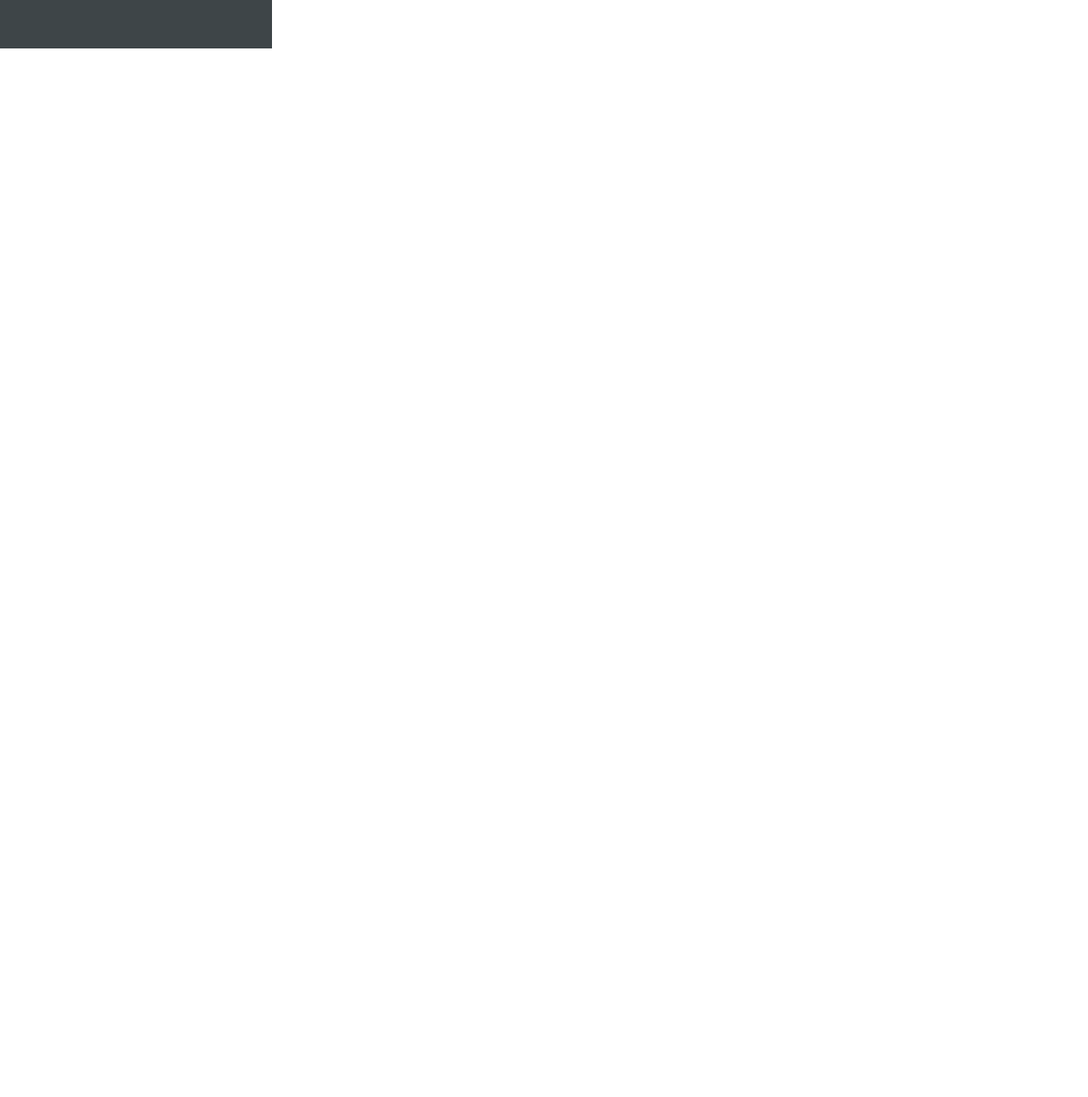
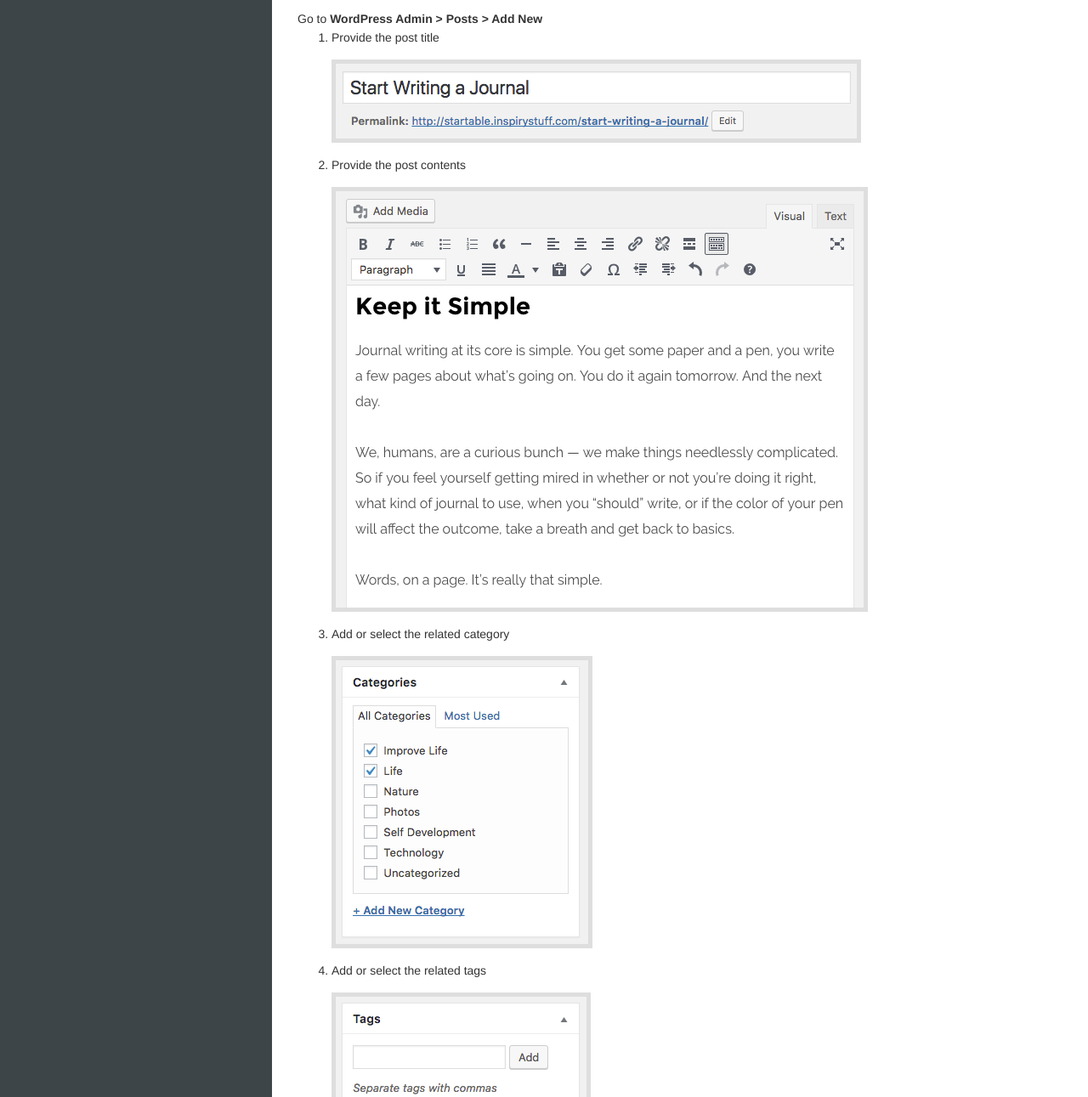
Before and after one commit to InspiryThemes/startable-doc, a plain HTML site: page index.html in a window 1280 px wide. Shown: the part 743-2034 px from the top of the page at 85% size. Before the commit the page ends 800 px from the top, so only its background shows below. Drawn offline with nearby package versions, Linux system fonts and the light colour scheme; files whose address does not match are found by name.

Commit message:
Added Add News Post Section.

```diff
--- a/index.html
+++ b/index.html
@@ -68,6 +68,7 @@
                                     </span>
 								</a>
 								<ul class="sub-menu">
+									<li><a class="sub-menu-item" href="#add-news-post">Add News Post</a></li>
 									<li><a class="sub-menu-item" href="#portfolio-post">Portfolio</a></li>
 									<li><a class="sub-menu-item" href="#services-post">Services</a></li>
 									<li><a class="sub-menu-item" href="#team-post">Team</a></li>
@@ -269,6 +270,32 @@
 						</div>
 					</article>
 
+					<article class="hentry" id="inspiry-add-news-post" style="display: block;">
+						<div class="entry-content">
+							<h2 class="entry-title">Add News Post</h2>
+
+							Go to <strong>WordPress Admin &gt; Posts &gt; Add New</strong>
+							<ol>
+								<li>Provide the post title <br>
+									<img class="light-border" src="assets/startable/contents/news/1-1.png">
+								</li>
+
+								<li>Provide the post contents <br>
+									<img class="light-border" src="assets/startable/contents/news/1-2.png">
+								<li>Add or select the related category <br>
+								<img class="light-border" src="assets/startable/contents/news/1-3.png">
+								<li>Add or select the related tags <br>
+								<img class="light-border" src="assets/startable/contents/news/1-4.png">
+								<li>
+									Provide the featured image. The image should have minimum width of 750px and minimum height of 393px. The bigger size images will be cropped automatically.
+									<br>
+								<img class="light-border" src="assets/startable/contents/news/1-5.png">
+								</li>
+								<li>Publish the post once it is ready.</li>
+							</ol>
+						</div>
+					</article>
+
 					<article class="hentry" id="inspiry-home-header">
 						<div class="entry-content">
 							<h2 class="entry-title">Configure Header</h2>
```
Also changed, not shown: assets/startable/contents/news/1-1.png (added), assets/startable/contents/news/1-2.png (added), assets/startable/contents/news/1-3.png (added), assets/startable/contents/news/1-4.png (added), assets/startable/contents/news/1-5.png (added).
